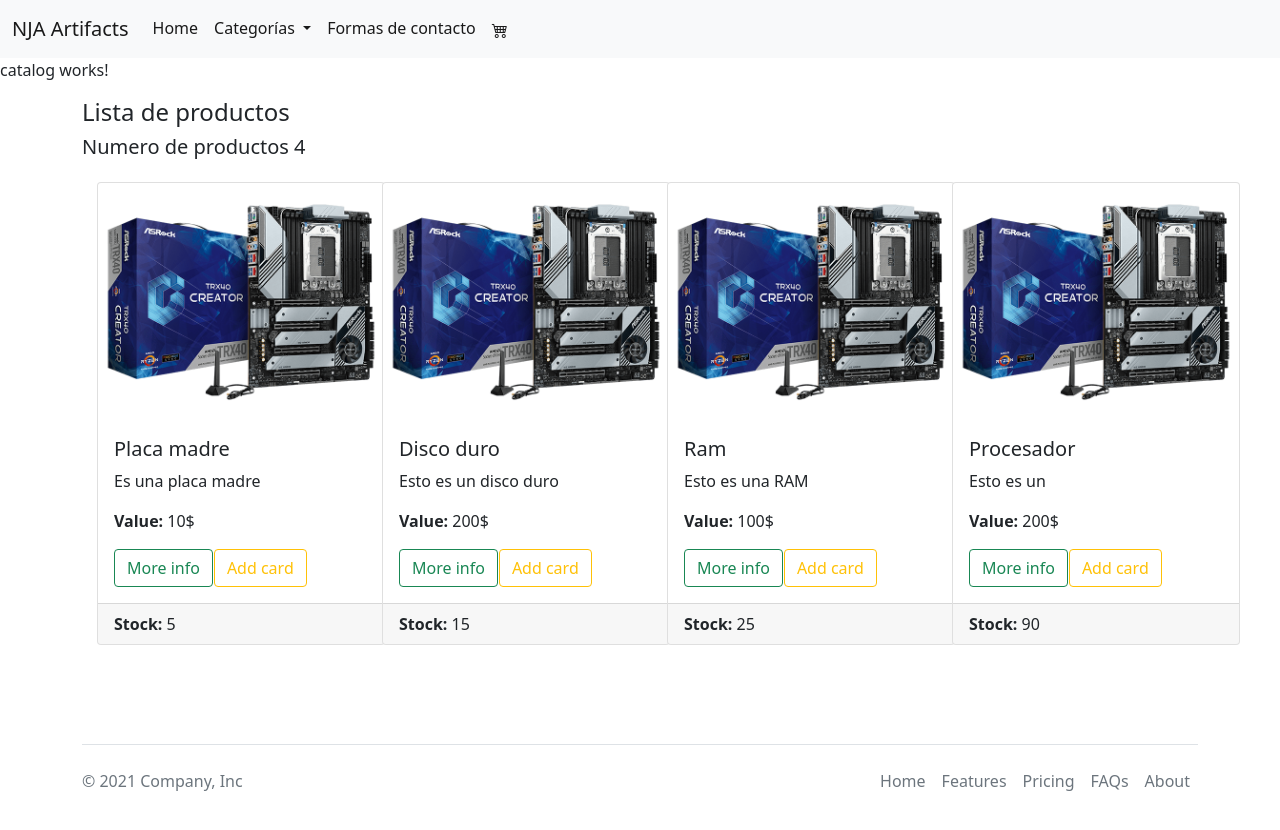
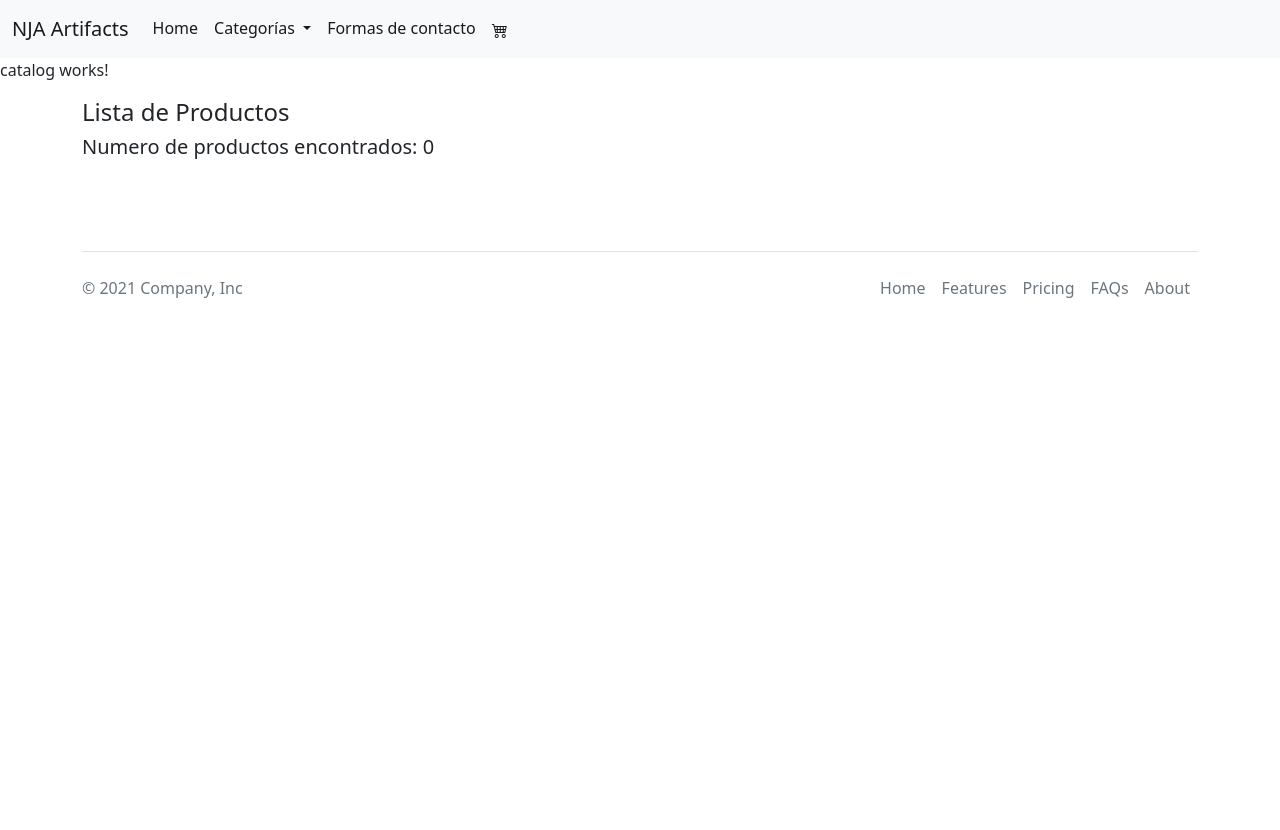
Before and after one commit to NilsonSpaghettiCode/NJArtifacts, an Angular app in the folder Front_end/njartifacts/: page /catalog/1 in a window 1280 px wide. Shown: the top 830 px of the page. After the commit the page ends 800 px from the top, so only its background shows below. Built offline with nearby package versions, Linux system fonts and the light colour scheme.

Commit message:
Se agrego las relaciones entre nav->catalog->products

```diff
--- a/Front_end/njartifacts/src/app/components/catalog/catalog.component.html
+++ b/Front_end/njartifacts/src/app/components/catalog/catalog.component.html
@@ -1,3 +1,3 @@
 <p>catalog works!</p>
 
-<app-products></app-products>
+<app-products [categoryIdFilter]="categoryId"></app-products>
--- a/Front_end/njartifacts/src/app/components/catalog/catalog.component.ts
+++ b/Front_end/njartifacts/src/app/components/catalog/catalog.component.ts
@@ -1,4 +1,5 @@
 import { Component, OnInit } from '@angular/core';
+import { ActivatedRoute } from '@angular/router';
 
 @Component({
   selector: 'app-catalog',
@@ -7,9 +8,13 @@ import { Component, OnInit } from '@angular/core';
 })
 export class CatalogComponent implements OnInit {
 
-  constructor() { }
+  categoryId:number = 0;
+
+  constructor(private routeInput: ActivatedRoute) { }
 
   ngOnInit(): void {
+    const routeParameters = this.routeInput.snapshot.paramMap;
+    this.categoryId = Number(routeParameters.get('categoryId'));
   }
 
 }
--- a/Front_end/njartifacts/src/app/components/products/products.component.html
+++ b/Front_end/njartifacts/src/app/components/products/products.component.html
@@ -1,7 +1,7 @@
 
 <div class="container">
     <h4>Lista de {{name_list}}</h4>
-    <h5>Numero de productos {{lista_productos.length}}</h5>
+    <h5>Numero de productos encontrados: {{lista_productos.length}}</h5>
 
     <div class="row row-cols-4" >
         <div class="col" *ngFor="let product of lista_productos">
--- a/Front_end/njartifacts/src/app/components/products/products.component.ts
+++ b/Front_end/njartifacts/src/app/components/products/products.component.ts
@@ -1,4 +1,6 @@
-import { Component, OnInit } from '@angular/core';
+import { Component, Input, OnInit } from '@angular/core';
+import { Product } from 'src/app/interfaces/product';
+import { ProductsService } from 'src/app/services/services_catalog/products.service';
 
 @Component({
   selector: 'app-products',
@@ -7,45 +9,22 @@ import { Component, OnInit } from '@angular/core';
 })
 export class ProductsComponent implements OnInit {
 
-  lista_productos =[
-    {
-     'name_product':'Placa madre',
-     'description':'Es una placa madre',
-     'quantity':5,
-     'value':10,
-     'category':'NONE',
-     'image_src': "../../assets/images/TRX40 Creator.png",
-    },{
-      'name_product':'Disco duro',
-      'description':'Esto es un disco duro',
-      'quantity':15,
-      'value':200,
-      'category':'NONE',
-      'image_src': "../../assets/images/TRX40 Creator.png",
-     },
-     {
-      'name_product':'Ram',
-      'description':'Esto es una RAM',
-      'quantity':25,
-      'value':100,
-      'category':'NONE',
-      'image_src': "../../assets/images/TRX40 Creator.png",
-     },
-     {
-      'name_product':'Procesador',
-      'description':'Esto es un',
-      'quantity':90,
-      'value':200,
-      'category':'NONE',
-      'image_src': "../../assets/images/TRX40 Creator.png",
-     }
-  ]
-  name_list:string = "productos"
-  constructor() {
+  @Input() categoryIdFilter = 0;
+
+  lista_productos:Product[] = []
+
+  name_list:string = "Productos";
+
+  constructor(private productService: ProductsService) {
   }
 
   ngOnInit(): void {
+    this.loadProducts();
+  }
 
+  loadProducts():void
+  {
+    this.lista_productos = this.productService.getProducts(0);
   }
 
 }
--- a/Front_end/njartifacts/src/app/interfaces/product.ts
+++ b/Front_end/njartifacts/src/app/interfaces/product.ts
@@ -3,6 +3,7 @@ export interface Product {
     name_product: string;
     description: string;
     categoryId: number;
+    quantity:number;
     list_features: [];
     url_image: string;
     value: number;
--- a/Front_end/njartifacts/src/app/services/services_catalog/products.service.ts
+++ b/Front_end/njartifacts/src/app/services/services_catalog/products.service.ts
@@ -1,4 +1,5 @@
 import { Injectable } from '@angular/core';
+import { Product } from 'src/app/interfaces/product';
 
 @Injectable({
   providedIn: 'root'
@@ -6,4 +7,10 @@ import { Injectable } from '@angular/core';
 export class ProductsService {
 
   constructor() { }
+
+  getProducts(idCategory:number): Product[]
+  {
+    let list_products: Product[] =[];
+    return list_products;
+  }
 }
```
